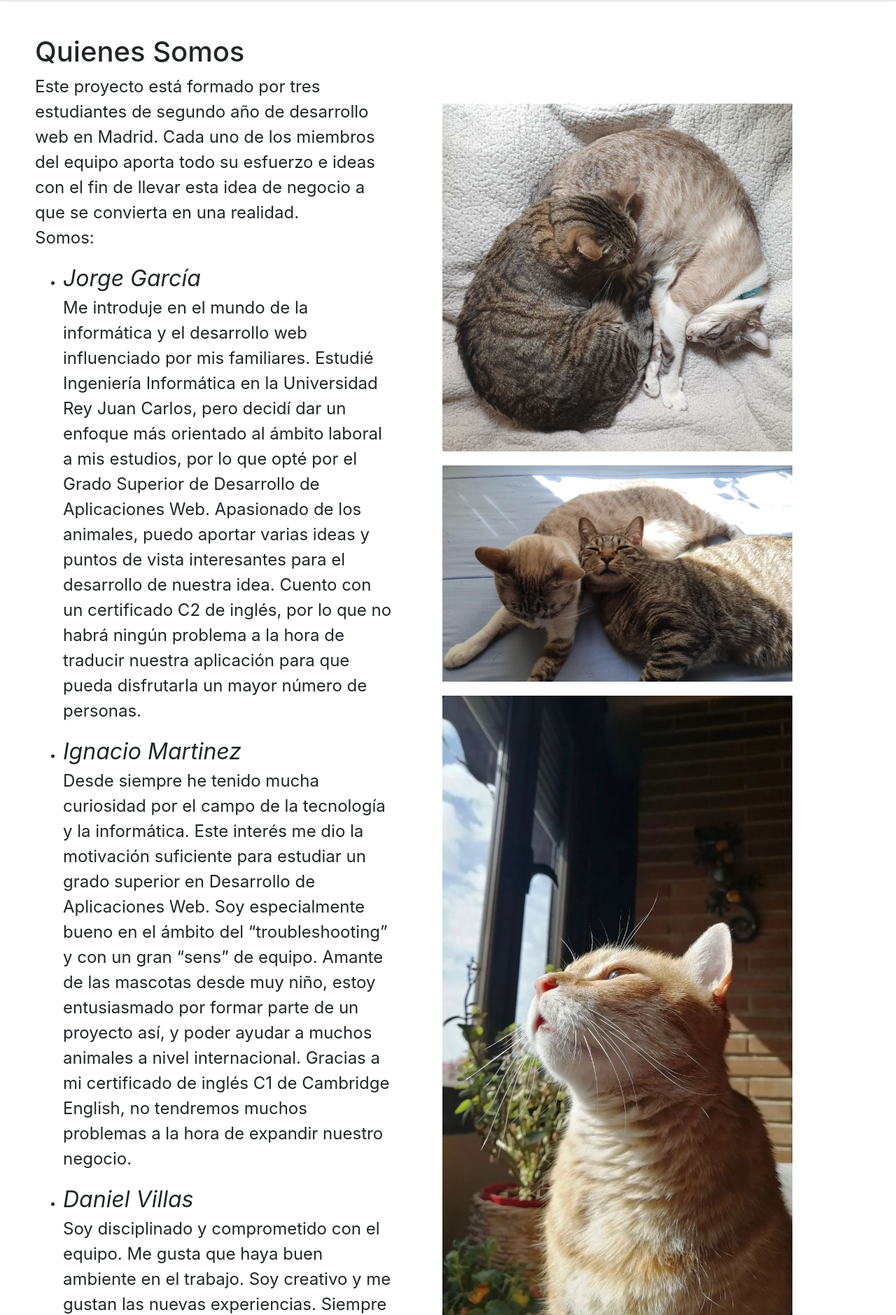
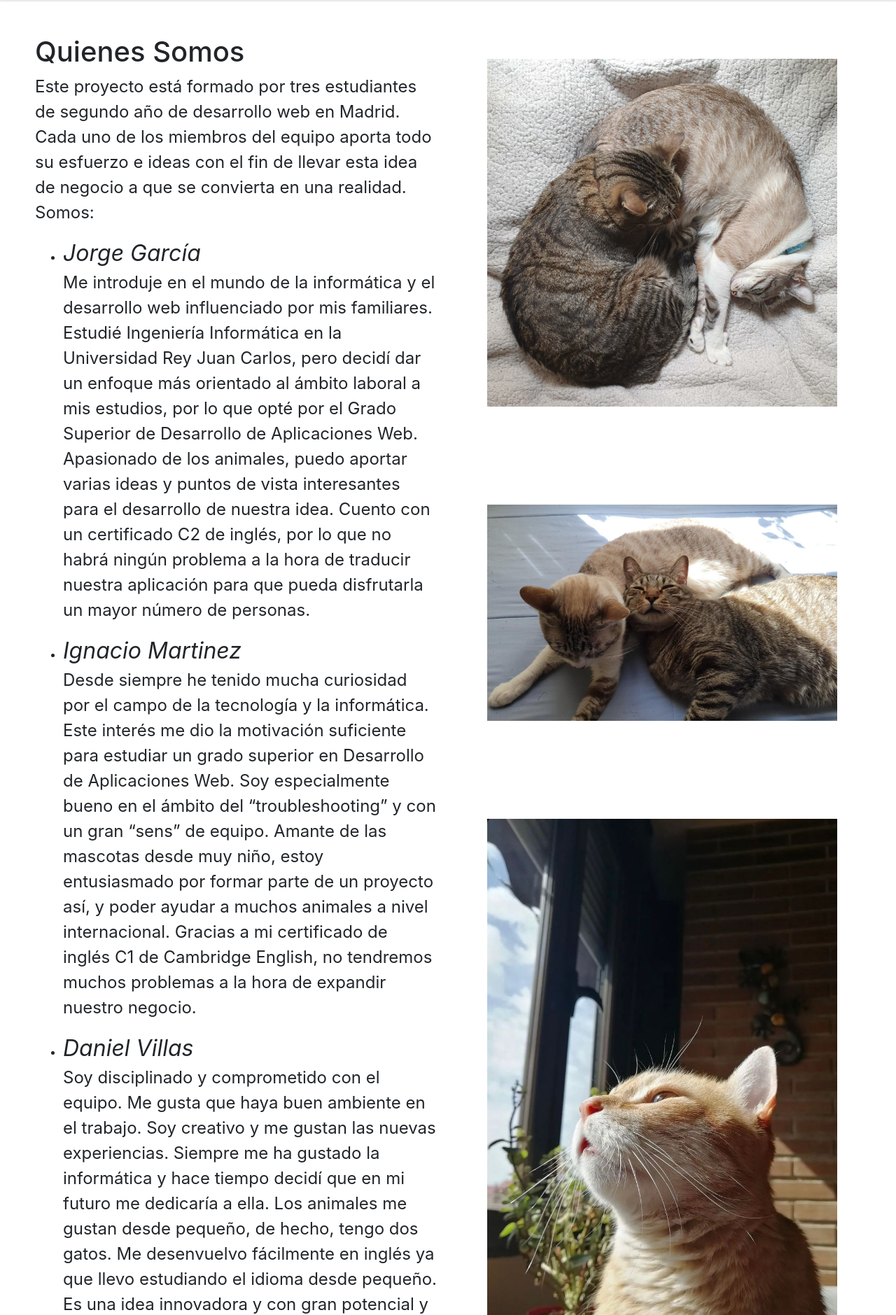
Before and after one commit to ignamart03/BeloveDogs_PHP, a PHP site: page /quienes.php in a window 1280 px wide. Shown: the part 59-1938 px from the top of the page at 70% size. Run offline with PHP 8.4, Linux system fonts and the light colour scheme.

Commit message:
About us update
Update About us page. Juan added :)

```diff
--- a/quienes.php
+++ b/quienes.php
@@ -110,13 +110,17 @@
             <div class="imagen">
                 <img src="images/mascota1.jpg" alt="Mascota 1">
             </div>
-
+            <br><br><br><br><br>
             <div class="imagen">
                 <img src="images/mascota2.jpg" alt="Mascota 2">
             </div>
-
+            <br><br><br><br><br>
             <div class="imagen">
                 <img src="images/mascota3.jpg" alt="Mascota 3">
+            </div>
+            <br><br><br><br><br>
+            <div class="imagen">
+                <img src="images/juan.jpg" alt="Mascota 4">
             </div>
     </div>
 
--- a/styles/quienes.css
+++ b/styles/quienes.css
@@ -23,8 +23,8 @@ p {
     display: flex;
     flex-direction: column;
     padding: 20px;
-    margin-right: 10%;
-    margin-top: 10%;
+    margin-right: 5%;
+    margin-top: 5%;
   }
 
 .imagen {
```
